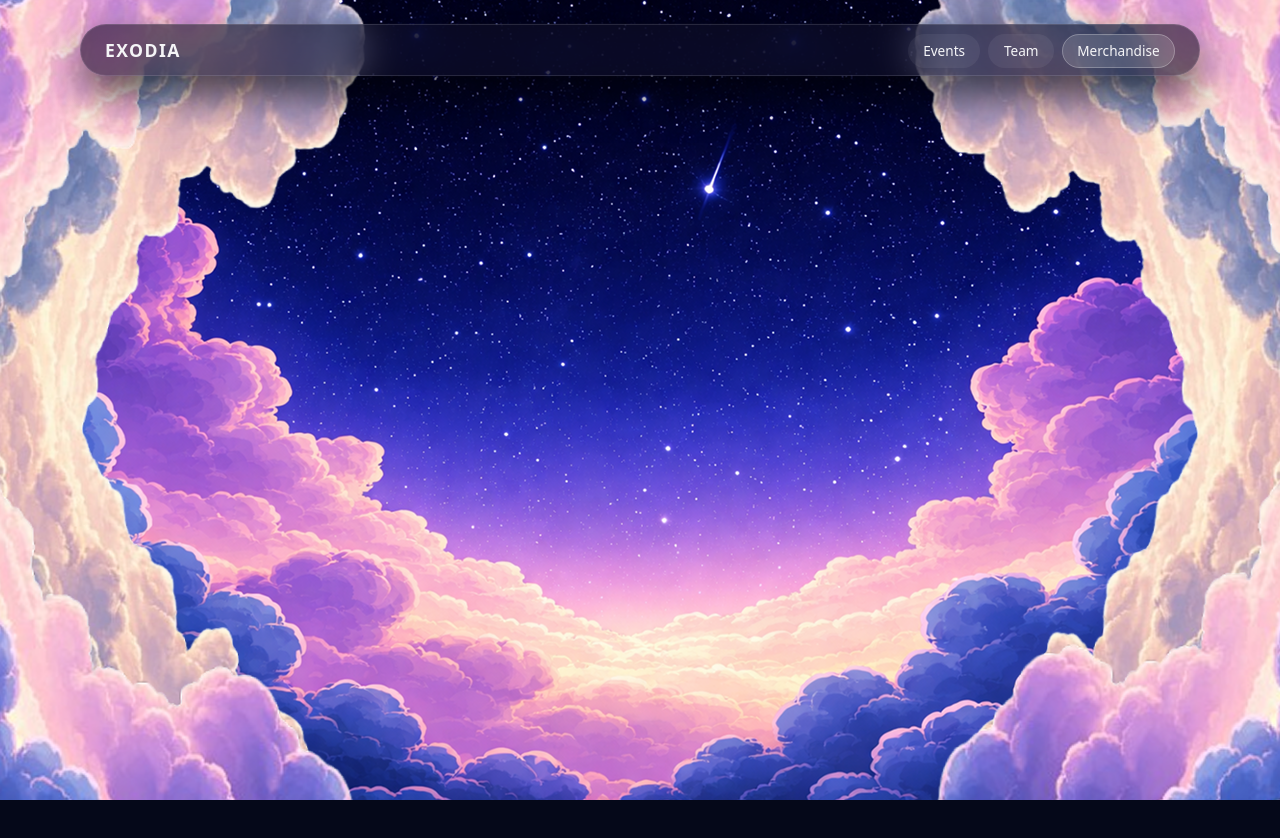
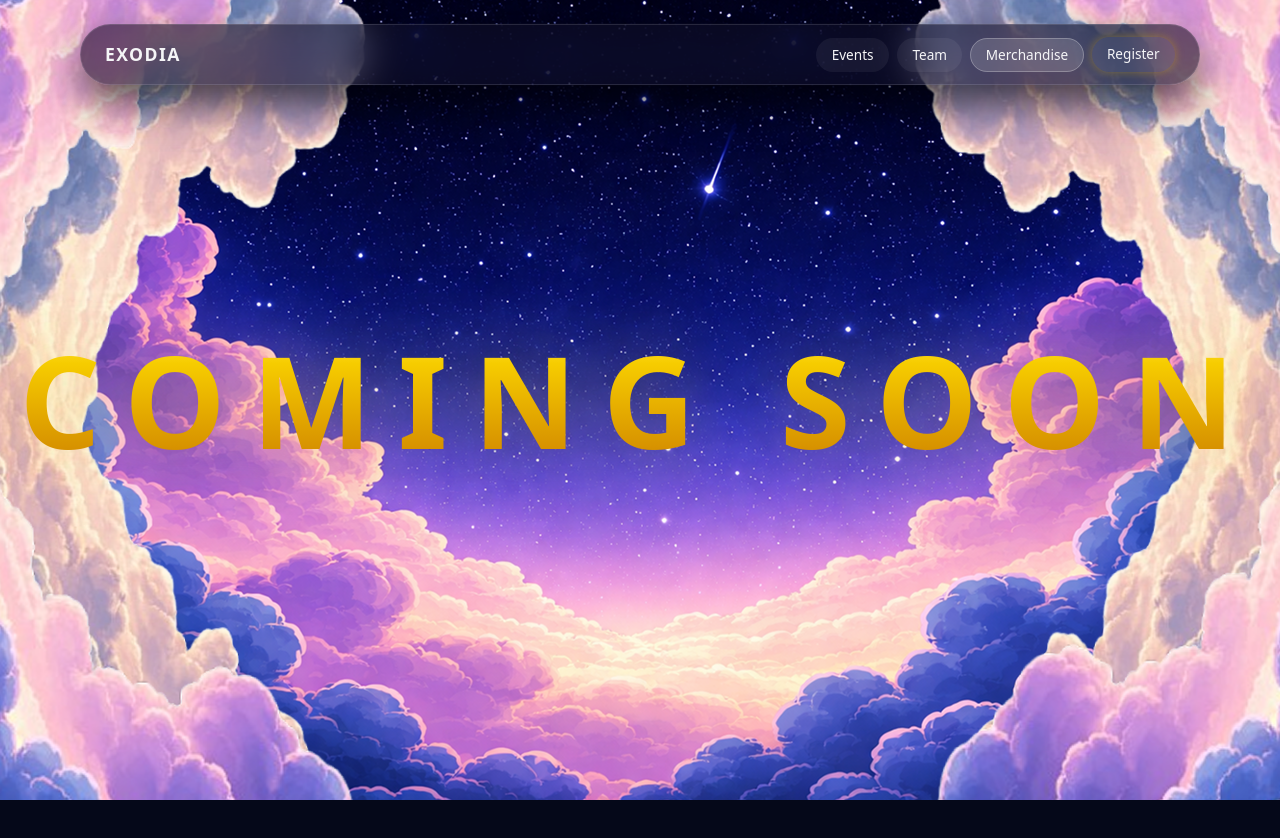
Before and after one commit to S4K50M/Exodia-26, a React (Vite) app: page /merchandise in a window 1280 px wide. Shown: the top 838 px of the page. Built offline with nearby package versions, Linux system fonts and the light colour scheme; no server answers.

Commit message:
Thode bohot aur changes

```diff
--- a/src/components/Navbar.tsx
+++ b/src/components/Navbar.tsx
@@ -49,14 +49,15 @@ export function Navbar({ shouldAnimate = false }: NavbarProps) {
   }, [shouldAnimate])
 
   return (
-    <nav ref={navRef} className="navbar">
+    <nav ref={navRef} className="navbar flex items-center justify-between p-4">
       <Link
         to="/"
         className={`navbar-brand ${location.pathname === '/' ? 'active' : ''}`}
       >
         Exodia
       </Link>
-      <ul ref={linksRef} className="navbar-links">
+
+      <ul ref={linksRef} className="navbar-links flex items-center gap-6">
         <li>
           <Link
             to="/events"
@@ -81,6 +82,23 @@ export function Navbar({ shouldAnimate = false }: NavbarProps) {
             Merchandise
           </Link>
         </li>
+
+        {/* --- ADDED REGISTER BUTTON HERE --- */}
+        <li>
+          <Link
+            to="/register"
+            className={`
+              inline-block px-5 py-2 font-bold text-black rounded-lg
+              bg-gradient-to-r from-yellow-500 to-yellow-400
+              shadow-[0_0_10px_rgba(234,179,8,0.4)]
+              transition-all duration-300 transform
+              hover:-translate-y-1 hover:shadow-[0_0_20px_rgba(234,179,8,0.8)] hover:from-yellow-400 hover:to-yellow-300
+              ${location.pathname === '/register' ? 'ring-2 ring-white/50' : ''}
+            `}
+          >
+            Register
+          </Link>
+        </li>
       </ul>
     </nav>
   )
--- a/src/pages/MerchandisePage.tsx
+++ b/src/pages/MerchandisePage.tsx
@@ -163,8 +163,17 @@ export function MerchandisePage() {
           <div className="merchandise-side merchandise-side-left" ref={leftRef}>
             <img src={left} alt="" />
           </div>
+          {/* --- ADDED: Coming Soon Text --- */}
+          <div
+            className="absolute inset-0 flex items-center justify-center pointer-events-none z-50"
+          >
+            <h1 className="text-5xl md:text-7xl lg:text-9xl font-black text-transparent bg-clip-text bg-gradient-to-b from-yellow-300 to-yellow-600 uppercase tracking-[0.2em] drop-shadow-[0_0_40px_rgba(234,179,8,0.5)] text-center px-4">
+              Coming Soon
+            </h1>
+          </div>
           <div className="merchandise-side merchandise-side-right" ref={rightRef}>
             <img src={right} alt="" />
+
           </div>
         </div>
       </div>
```
